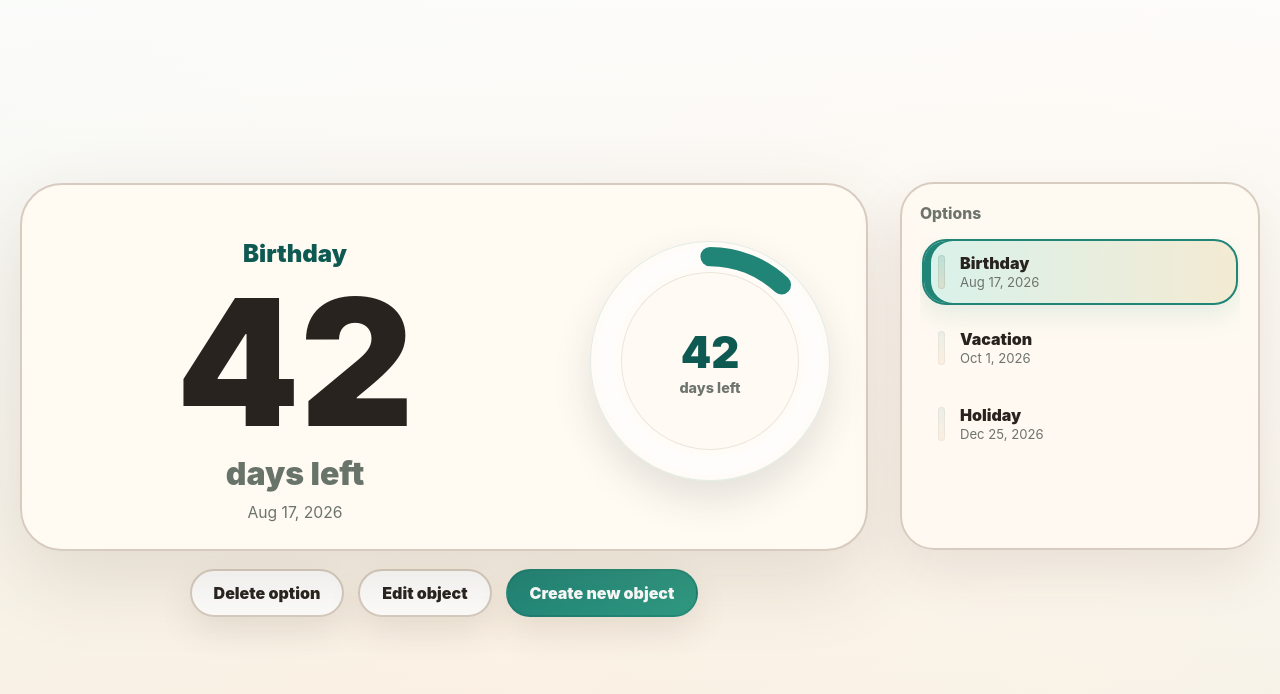
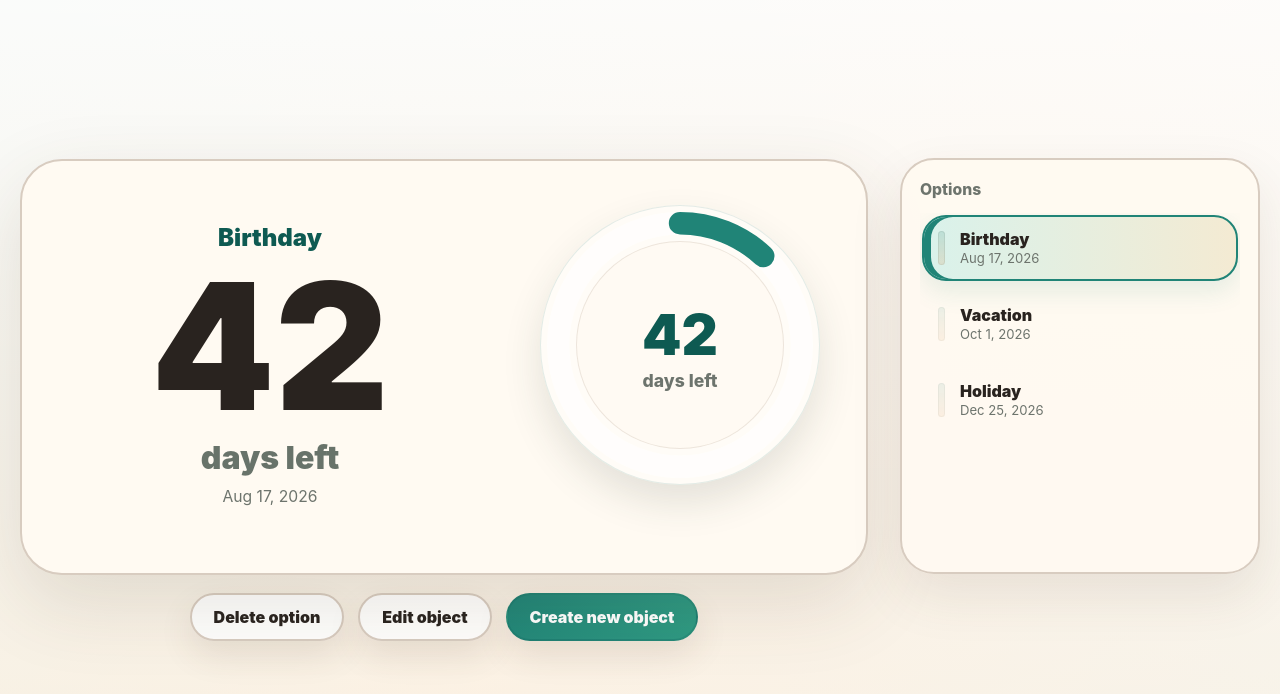
Before and after one commit to thewhitesevenluke/countdown-app, a plain HTML site: page index.html in a window 1280 px wide. Drawn offline with Linux system fonts and the light colour scheme.

Commit message:
Enlarge countdown panels and ring

```diff
--- a/index.html
+++ b/index.html
@@ -5,7 +5,7 @@
     <meta name="viewport" content="width=device-width, initial-scale=1">
     <title>Countdown</title>
     <link rel="icon" href="data:,">
-    <link rel="stylesheet" href="styles.css?v=ring-arc-spacing-20260706">
+    <link rel="stylesheet" href="styles.css?v=taller-boxes-bigger-ring-20260706">
   </head>
   <body>
     <main class="app" aria-label="Countdown app">
@@ -122,6 +122,6 @@
       </form>
     </dialog>
 
-    <script src="app.js?v=ring-arc-spacing-20260706"></script>
+    <script src="app.js?v=taller-boxes-bigger-ring-20260706"></script>
   </body>
 </html>
--- a/styles.css
+++ b/styles.css
@@ -59,14 +59,14 @@ input {
 }
 
 .countdown-card {
-  height: clamp(360px, 46vh, 430px);
-  min-height: 360px;
+  height: clamp(410px, 52vh, 500px);
+  min-height: 410px;
   border: 2px solid var(--line);
   border-radius: 42px;
   background: var(--surface);
   box-shadow: var(--shadow);
   display: grid;
-  grid-template-columns: minmax(0, 1fr) minmax(210px, 250px);
+  grid-template-columns: minmax(0, 1fr) minmax(240px, 300px);
   place-items: center;
   gap: clamp(20px, 4vw, 48px);
   padding: clamp(28px, 5vw, 54px);
@@ -124,7 +124,7 @@ input {
 
 .progress-panel {
   width: 100%;
-  min-height: 250px;
+  min-height: 300px;
   display: grid;
   place-items: center;
   border-left: 0;
@@ -137,7 +137,7 @@ input {
 .progress-ring {
   --progress: 0deg;
   --progress-value: 0;
-  width: clamp(200px, 20vw, 240px);
+  width: clamp(232px, 23vw, 280px);
   aspect-ratio: 1;
   border-radius: 999px;
   position: relative;
@@ -192,14 +192,14 @@ input {
 
 .progress-value {
   color: var(--accent-strong);
-  font-size: clamp(2rem, 3.4vw, 2.75rem);
+  font-size: clamp(2.7rem, 4.4vw, 3.75rem);
   font-weight: 1000;
 }
 
 .progress-label {
   color: var(--muted);
-  max-width: 92px;
-  font-size: 0.9rem;
+  max-width: 124px;
+  font-size: 1.1rem;
   font-weight: 850;
   line-height: 1.08;
   overflow-wrap: anywhere;
@@ -277,8 +277,8 @@ input:focus-visible {
 }
 
 .options-panel {
-  height: clamp(360px, 46vh, 430px);
-  min-height: 360px;
+  height: clamp(410px, 52vh, 500px);
+  min-height: 410px;
   border: 2px solid var(--line);
   border-radius: 34px;
   background: rgba(255, 250, 242, 0.95);
@@ -298,7 +298,7 @@ input:focus-visible {
 .options-list {
   display: grid;
   gap: 10px;
-  max-height: 360px;
+  max-height: 430px;
   overflow-y: auto;
   padding: 2px;
 }
```
